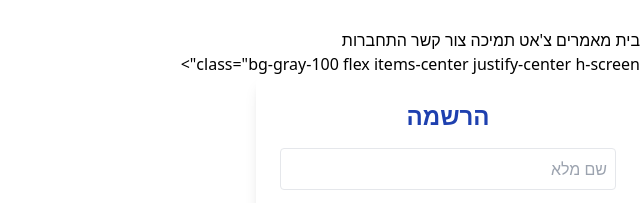
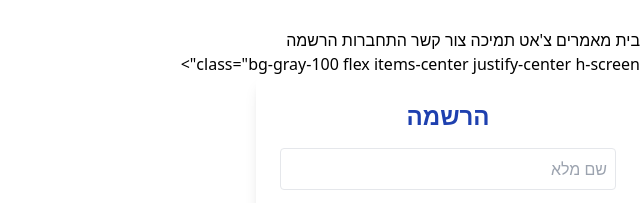
Before and after one commit to escyb3/escoob-help-center, a website: page public/signup.html in a window 1280 px wide. Shown: the top 203 px of the page, 640-1280 px from the left. Drawn offline with nearby package versions, Linux system fonts and the light colour scheme.

Commit message:
Update signup.html

```diff
--- a/public/signup.html
+++ b/public/signup.html
@@ -17,6 +17,7 @@
     <a href="/support.html">תמיכה</a>
     <a href="/contact_send_mail.html">צור קשר</a>
     <a href="/login.html">התחברות</a>
+    <a href="/signup.html">הרשמה</a>
   </div>
 </nav>
  class="bg-gray-100 flex items-center justify-center h-screen">
```
